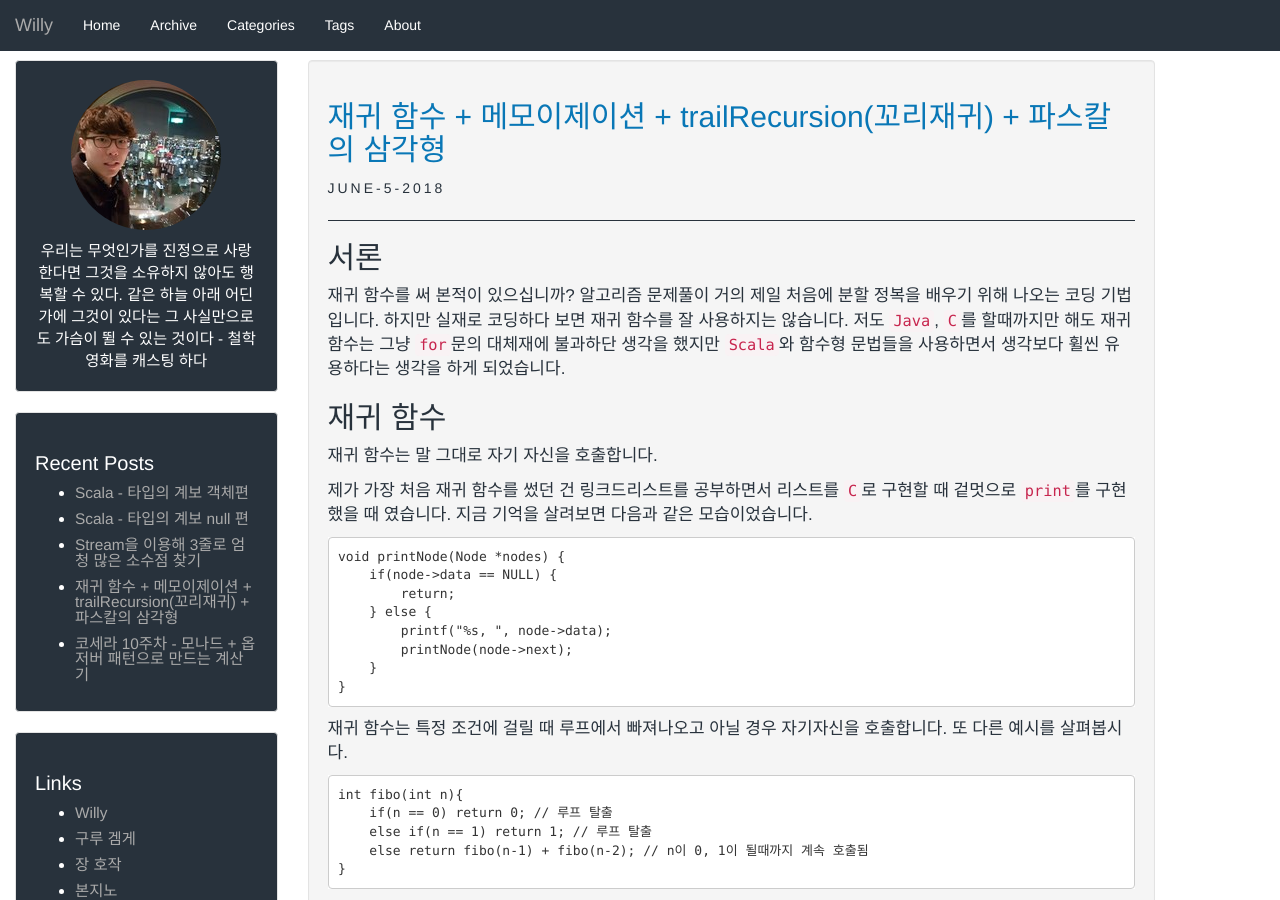
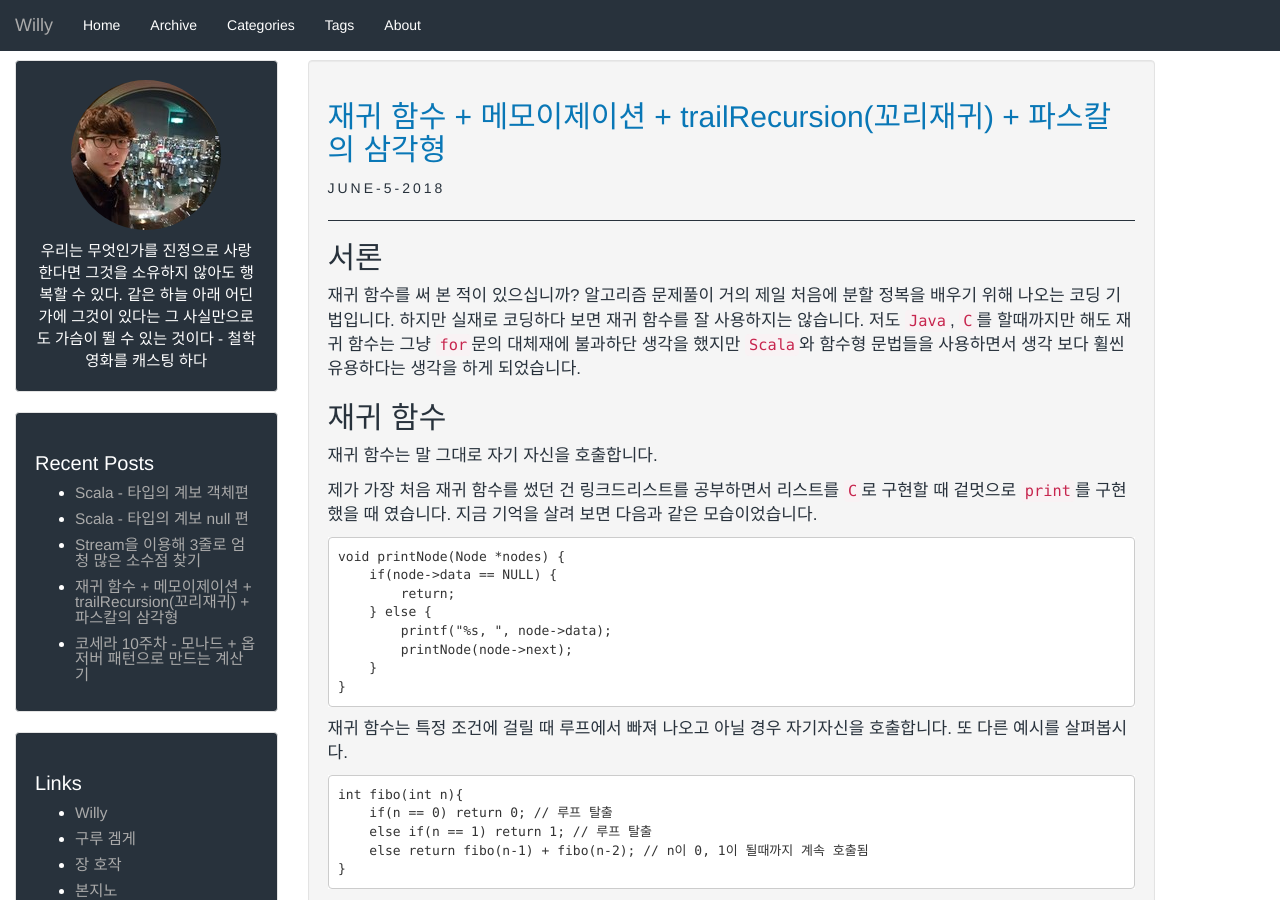
Before and after one commit to qowns8/qowns8.github.io, a Jekyll site: the page built from _posts/2018-06-05-TailRecursion.md, in a window 1280 px wide and 900 px high. Built offline with Jekyll 4.4.1, drawn with Linux system fonts in a browser that asks for light colours; some of the changed text lies outside the part shown.

Commit message:
띄어쓰기 수정

```diff
--- a/_posts/2018-06-05-TailRecursion.md
+++ b/_posts/2018-06-05-TailRecursion.md
@@ -12,14 +12,14 @@ tags:
 
 ## 서론
 
-재귀 함수를 써 본적이 있으십니까? 알고리즘 문제풀이 거의 제일 처음에 분할 정복을 배우기 위해 나오는 코딩 기법입니다. 하지만 실재로 코딩하다 보면 재귀 함수를 잘 사용하지는 않습니다.
-저도 `Java`, `C`를 할때까지만 해도 재귀 함수는 그냥 `for`문의 대체재에 불과하단 생각을 했지만 `Scala`와 함수형 문법들을 사용하면서 생각보다 휠씬 유용하다는 생각을 하게 되었습니다.
+재귀 함수를 써 본 적이 있으십니까? 알고리즘 문제풀이 거의 제일 처음에 분할 정복을 배우기 위해 나오는 코딩 기법입니다. 하지만 실재로 코딩하다 보면 재귀 함수를 잘 사용하지는 않습니다.
+저도 `Java`, `C`를 할때까지만 해도 재귀 함수는 그냥 `for`문의 대체재에 불과하단 생각을 했지만 `Scala`와 함수형 문법들을 사용하면서 생각 보다 휠씬 유용하다는 생각을 하게 되었습니다.
 
 ## 재귀 함수
 
 재귀 함수는 말 그대로 자기 자신을 호출합니다.
 
-제가 가장 처음 재귀 함수를 썼던 건 링크드리스트를 공부하면서 리스트를 `C`로 구현할 때 겉멋으로 `print`를 구현했을 때 였습니다. 지금 기억을 살려보면 다음과 같은 모습이었습니다.
+제가 가장 처음 재귀 함수를 썼던 건 링크드리스트를 공부하면서 리스트를 `C`로 구현할 때 겉멋으로 `print`를 구현했을 때 였습니다. 지금 기억을 살려 보면 다음과 같은 모습이었습니다.
 
     void printNode(Node *nodes) {
         if(node->data == NULL) {
@@ -30,7 +30,7 @@ tags:
         }
     }
 
-재귀 함수는 특정 조건에 걸릴 때 루프에서 빠져나오고 아닐 경우 자기자신을 호출합니다. 또 다른 예시를 살펴봅시다.
+재귀 함수는 특정 조건에 걸릴 때 루프에서 빠져 나오고 아닐 경우 자기자신을 호출합니다. 또 다른 예시를 살펴봅시다.
 
     int fibo(int n){
         if(n == 0) return 0; // 루프 탈출
@@ -102,7 +102,7 @@ http://bozeury.tistory.com/entry/%EA%BC%AC%EB%A6%AC-%EC%9E%AC%EA%B7%80-%EC%B5%9C
 위의 두가지 문제를 해결하기 위해 꼬리 재귀를 사용합니다.
 
 많은 함수형 언어들의 컴파일러는 꼬리 재귀를 최적화 해줍니다. 스칼라의 예시로는 `@tailrec` 어노테이션을 통해 꼬리 재귀 최적화가 가능합니다.
-그 외에 결과값을 두번째 인자로 넘기는 방법도 사용 가능합니다.
+그 외에 결과값을 두 번째 인자로 넘기는 방법도 사용 가능합니다.
 
     // 팩토리얼 구하기
      @tailrec
```
